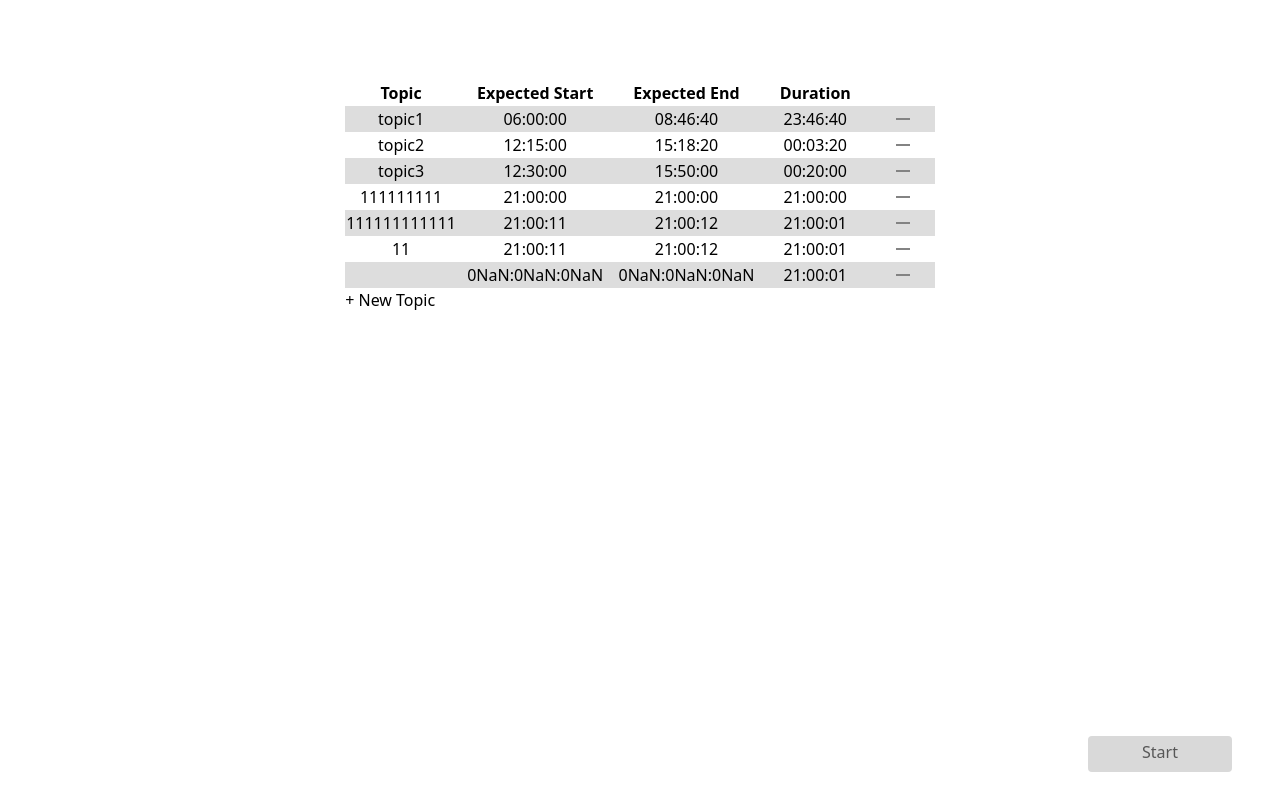
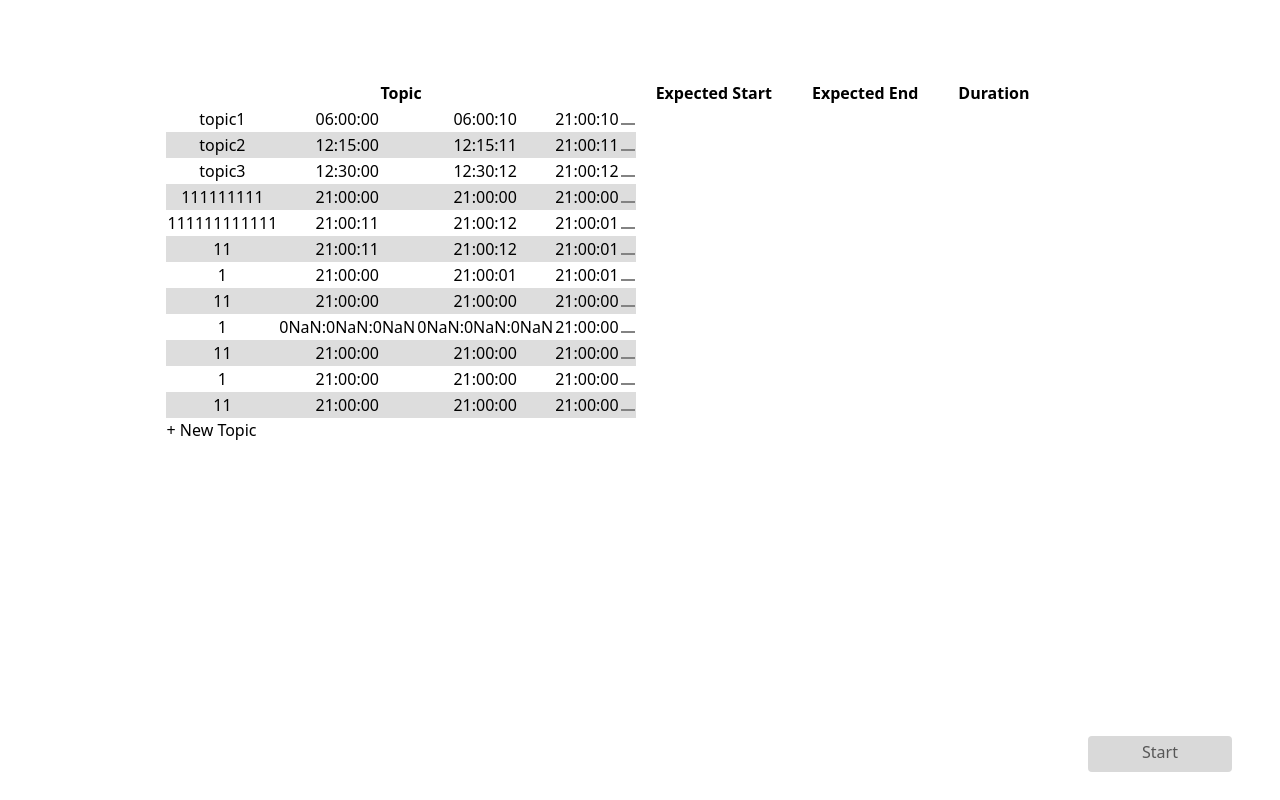
Before and after one commit to The-Shadow-of-Debugging/Timer, a Vue app: page /project/1 in a window 1280 px wide. Built offline with nearby package versions, Linux system fonts and the light colour scheme; data requests are answered from the project's data file.

Commit message:
add some functionality

```diff
--- a/db.json
+++ b/db.json
@@ -216,6 +216,34 @@
       "timeToEnd": "1",
       "status": "notStarted",
       "id": 31
+    },
+    {
+      "title": "1111",
+      "timeToStart": "11:11:11",
+      "timeToEnd": "11:11:11",
+      "status": "notStarted",
+      "id": 32
+    },
+    {
+      "title": "",
+      "timeToStart": "",
+      "timeToEnd": "",
+      "status": "notStarted",
+      "id": 33
+    },
+    {
+      "title": "",
+      "timeToStart": "00:00:00",
+      "timeToEnd": "",
+      "status": "notStarted",
+      "id": 34
+    },
+    {
+      "title": "",
+      "timeToStart": "11:11:11",
+      "timeToEnd": "00:00:00",
+      "status": "notStarted",
+      "id": 35
     }
   ],
   "themes": [
@@ -224,63 +252,98 @@
       "projectId": "1",
       "title": "topic1",
       "start": 1651741200,
-      "duration": 10000
+      "duration": 10
     },
     {
       "id": 2,
       "projectId": "1",
       "title": "topic2",
       "start": 1651763700,
-      "duration": 11000
+      "duration": 11
     },
     {
       "id": 3,
       "projectId": "1",
       "title": "topic3",
       "start": 1651764600,
-      "duration": 12000
+      "duration": 12
     },
     {
       "title": "111111111",
       "start": "",
-      "duration": "",
+      "duration": 0,
       "projectId": "1",
       "id": 12
     },
     {
       "title": "11111111111",
       "start": "",
-      "duration": "",
+      "duration": 0,
       "projectId": "2",
       "id": 23
     },
     {
       "title": "1111111111111",
       "start": "",
-      "duration": "",
+      "duration": 0,
       "projectId": "2",
       "id": 24
     },
     {
       "title": "111111111111",
       "start": "11",
-      "duration": "1",
+      "duration": 1,
       "projectId": "1",
       "id": 37
     },
     {
       "title": "11",
       "start": "11",
-      "duration": "1",
+      "duration": 1,
       "projectId": "1",
       "id": 38
     },
     {
-      "title": "",
-      "start": "00:00:10",
-      "duration": "1",
+      "title": "1",
+      "start": "",
+      "duration": 1,
       "projectId": "1",
-      "id": 39
+      "id": 44
+    },
+    {
+      "title": "11",
+      "start": "",
+      "duration": 0,
+      "projectId": "1",
+      "id": 45
+    },
+    {
+      "title": "1",
+      "start": "11:11:11",
+      "duration": 0,
+      "projectId": "1",
+      "id": 46
+    },
+    {
+      "title": "11",
+      "start": "",
+      "duration": 0,
+      "projectId": "1",
+      "id": 47
+    },
+    {
+      "title": "1",
+      "start": "",
+      "duration": 0,
+      "projectId": "1",
+      "id": 48
+    },
+    {
+      "title": "11",
+      "start": "",
+      "duration": 0,
+      "projectId": "1",
+      "id": 49
     }
   ]
 }
--- a/package.json
+++ b/package.json
@@ -17,6 +17,7 @@
     "vue": "^3.2.13",
     "vue-inputmask": "^0.2.1",
     "vue-router": "^4.0.14",
+    "vuedraggable": "^4.1.0",
     "vuex": "^4.0.2"
   },
   "devDependencies": {
--- a/src/components/UI/Forms/ProjectForm.vue
+++ b/src/components/UI/Forms/ProjectForm.vue
@@ -6,11 +6,11 @@
         </div>
         <div class="TopicWindow__item TopicWindowItem">
           <label class="TopicWindowItem__title">Expected Start</label>
-          <MyInput class="TopicWindowItem__input" v-model="project.timeToStart"></MyInput>
+          <MyInput class="TopicWindowItem__input" v-model="project.timeToStart" :mask="'99:99:99'"></MyInput>
         </div>
         <div class="TopicWindow__item TopicWindowItem">
           <label class="TopicWindowItem__title">Expected End</label>
-          <MyInput class="TopicWindowItem__input" v-model="project.timeToEnd"></MyInput>
+          <MyInput class="TopicWindowItem__input" v-model="project.timeToEnd" :mask="'99:99:99'"></MyInput>
         </div>
         <MyButton :title="'Create'" class="TopicWindow__btn" @click="createProject"></MyButton>
 </template>
@@ -25,8 +25,8 @@ export default {
         return {
             project: {
                 "title": "",
-                "timeToStart": "",
-                "timeToEnd": "",
+                "timeToStart": "00:00:00",
+                "timeToEnd": "00:00:00",
                 "status": "notStarted",
             }
         }
@@ -36,8 +36,8 @@ export default {
             this.$emit('create', this.project)
             this.project = {
                 "title": "",
-                "timeToStart": "",
-                "timeToEnd": "",
+                "timeToStart": "00:00:00",
+                "timeToEnd": "00:00:00",
                 "status": "notStarted",
             }
         }
--- a/src/components/UI/Forms/TopicForm.vue
+++ b/src/components/UI/Forms/TopicForm.vue
@@ -27,7 +27,7 @@ export default {
             topic: {
                 "title": "",
                 "start": "",
-                "duration": ""
+                "duration": 0
             }
         }
     },
@@ -38,7 +38,7 @@ export default {
           this.topic = {
             "title": "",
             "start": "",
-            "duration": ""
+            "duration": 0
             }
         },
       getTimeFromStart(start) {
--- a/src/components/UI/TopicsTable.vue
+++ b/src/components/UI/TopicsTable.vue
@@ -8,36 +8,67 @@
               <th>Duration</th>
             <th></th>
           </tr>
-          <tr v-for="topic in topics" :key="topic.id">
-              <td>{{topic.title}}</td>
-              <td>{{fromStringToTime(topic.start)}}</td>
-              <td>{{fromStringToTime(+topic.start + +topic.duration)}}</td>
-              <td>{{fromStringToTime(topic.duration)}}</td>
+          <draggable :list="topics"
+                     item-key="id"
+                     @start="drag=true"
+                     @end="drag=false" >
+            <template #item="{element}">
+              <tr>
+                <td>{{ element.title }}</td>
+                <td>{{ fromStringToTime(element.start) }}</td>
+                <td>{{ fromStringToTime(+element.start + +element.duration) }}</td>
+                <td>{{ fromStringToTime(element.duration) }}</td>
                 <td>
-                <svg @click="$emit('remove', topic)" width="14" height="2" viewBox="0 0 14 2" fill="none" xmlns="http://www.w3.org/2000/svg">
+                  <svg @click="$emit('remove', element)" width="14" height="2" viewBox="0 0 14 2" fill="none"
+                       xmlns="http://www.w3.org/2000/svg">
                     <line y1="1" x2="14" y2="1" stroke="#838383" stroke-width="2"/>
                   </svg>
                 </td>
               </tr>
+            </template>
+        </draggable>
       </table>
   </div>
 </template>
 
 <script>
+import draggable from 'vuedraggable'
+import {mapMutations} from 'vuex'
 export default {
+  data() {
+    return {
+      drag: false,
+    }
+  },
   name: "TopicsTable",
+  components: { draggable },
   props: {
     topics: {
       type: Array,
-            required: true
+      required: false,
+      default: null
+    },
+  },
+  methods: {
+    ...mapMutations ({
+      setTopics: 'topic/setTopics'
+    }),
+    fromStringToTime(number) {
+      const date = new Date((+number * 1000) - 10800000)
+      console.log('date', date)
+      return (String(date.getHours()).length === 2 ? date.getHours() : '0' + date.getHours()) + ':'
+          + (String(date.getMinutes()).length === 2 ? date.getMinutes() : '0' + date.getMinutes()) + ':'
+          + (String(date.getSeconds()).length === 2 ? date.getSeconds() : '0' + date.getSeconds())
     }
   },
-    methods: {
-      fromStringToTime(number) {
-        const date = new Date((+number * 1000) - 10800000)
-        return (String(date.getHours()).length === 2 ? date.getHours() : '0' + date.getHours()) + ':'
-        + (String(date.getMinutes()).length === 2 ? date.getMinutes() : '0' + date.getMinutes()) + ':'
-        + (String(date.getSeconds()).length === 2 ? date.getSeconds() : '0' +date.getSeconds())
+  computed: {
+    myList: {
+      get() {
+        return this.topics
+      },
+      set(value) {
+        this.setTopics(value)
+      }
     }
   }
 }
--- a/src/pages/TimerPage.vue
+++ b/src/pages/TimerPage.vue
@@ -55,12 +55,12 @@ export default {
     }),
     startTimer() {
       this.start = true
-      const difTime = this.topics[this.index].duration / 1000
+      const difTime = this.topics[this.index].duration
       let seconds = 1
       this.stop = setInterval(() => {
         if (this.topics[this.index].duration === 0)
           clearInterval(this.stop)
-        this.topics[this.index].duration -= 1000
+        this.topics[this.index].duration -= 1
         this.process = (100 -(seconds / difTime) * 100)
         seconds++
         },1000)
@@ -136,9 +136,10 @@ export default {
       getTopics: 'topic/getTopics'
     }),
     currentTime() {
+      this.obtainTopics(this.$route.params.id)
       let date
       try {
-        date = new Date(this.topics[this.index].duration - 10800000)
+        date = new Date(this.topics[this.index].duration * 1000 - 10800000)
         if (this.index !== this.topics.length - 1) {
           // eslint-disable-next-line vue/no-side-effects-in-computed-properties
           this.next = this.index + 1
```
Also changed, not shown: 1 other file (tests, documents, lock files or other folders). Lines whose indentation alone changed are shown as unchanged.
